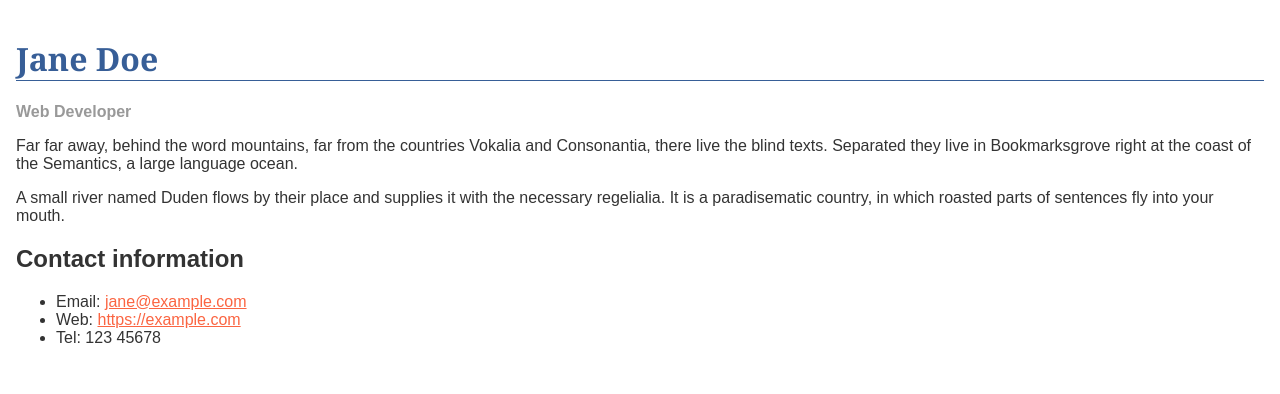
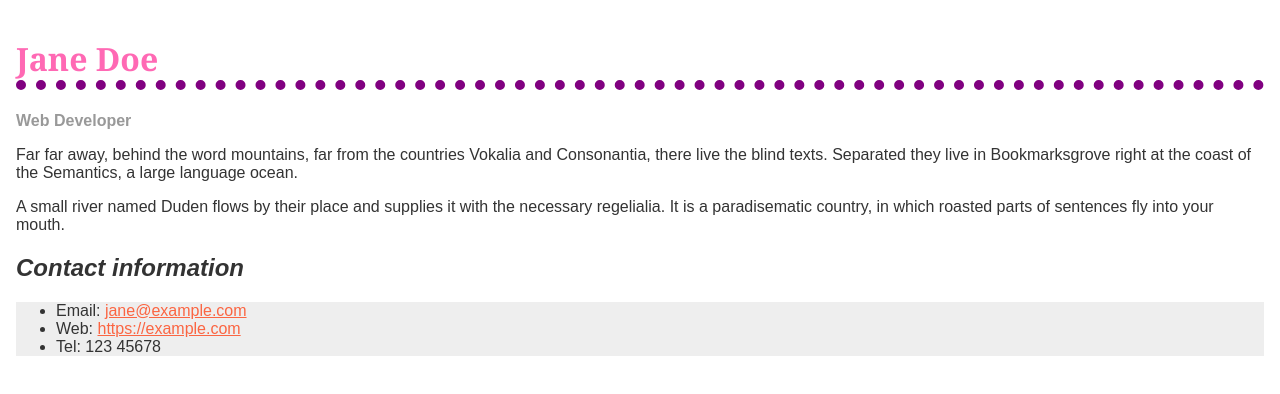
Before and after one commit to Nirajan54/inft1206, a plain HTML site: page assignment3/part1/biog-download.html in a window 1280 px wide. Drawn offline with Linux system fonts and the light colour scheme.

Commit message:
assignment3 part1

```diff
--- a/assignment3/part1/biog-download.html
+++ b/assignment3/part1/biog-download.html
@@ -14,14 +14,15 @@
       }
 
       h1 {
-        color: #375e97;
+        color: hotpink;
         font-size: 2em;
         font-family: Georgia, "Times New Roman", Times, serif;
-        border-bottom: 1px solid #375e97;
+        border-bottom: 10px dotted purple;
       }
 
       h2 {
         font-size: 1.5em;
+        font-style: italic;
       }
 
       .job-title {
@@ -36,6 +37,10 @@
 
       a:hover {
         text-decoration: none;
+        color: green;
+      }
+      ul {
+         background-color: #eeeeee;
       }
     </style>
   </head>
```
